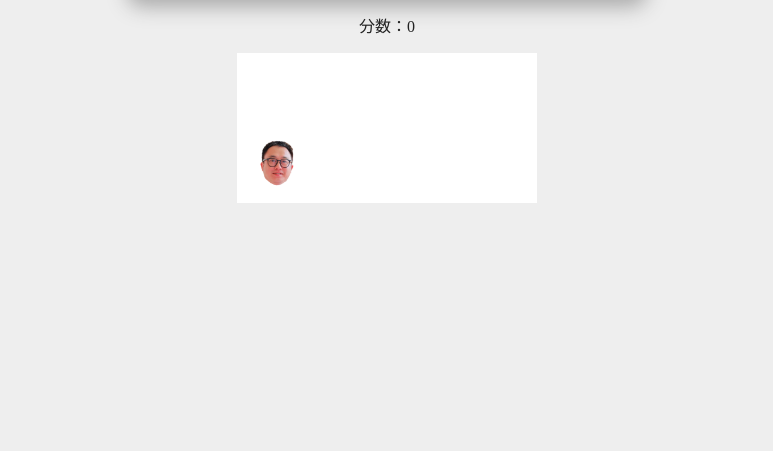
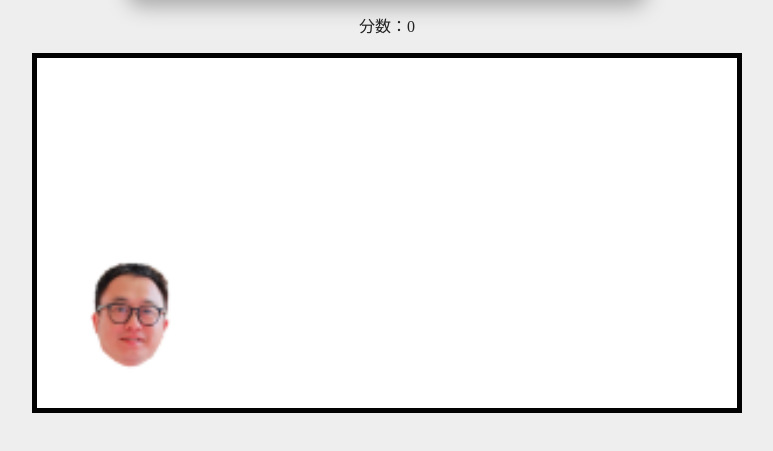
Before and after one commit to Awedk-Air/wuliqunao, a plain HTML site: page index.html in a window 1280 px wide. Shown: the part 67-518 px from the top of the page, without its empty margins (253-1026 px from the left). Drawn offline with Linux system fonts and the light colour scheme.

Commit message:
Update style.css

```diff
--- a/file/style.css
+++ b/file/style.css
@@ -16,7 +16,7 @@ body {
 	background-color: RGB(220, 220, 220);
 }
 
-#zhengbindiv {
+#wuweidiv {
 	position: relative;
 	border: 5px solid RGB(2, 2, 2);
 	width: 700px;
```
